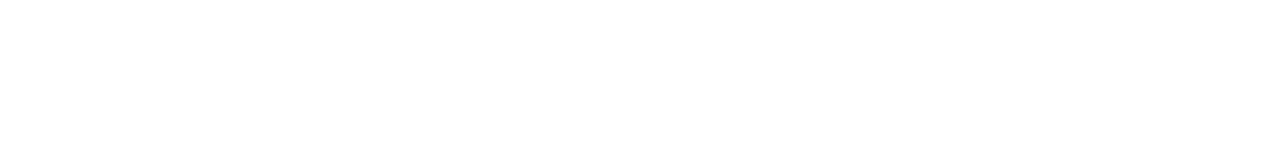
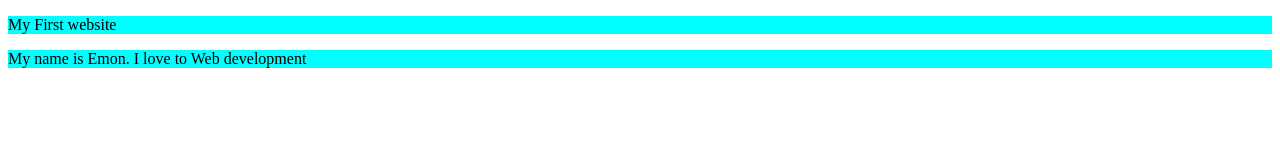
Before and after one commit to EmonHossain12/hello, a plain HTML site: page index.html in a window 1280 px wide. Drawn offline with Linux system fonts and the light colour scheme.

Commit message:
added the first blog

```diff
--- a/index.html
+++ b/index.html
@@ -4,8 +4,10 @@
     <meta charset="UTF-8">
     <meta name="viewport" content="width=device-width, initial-scale=1.0">
     <title>Document</title>
+    <link rel="stylesheet" href="style.css">
 </head>
 <body>
-
+       <p>My First website</p>
+       <p>My name is Emon. I love to Web development</p>
 </body>
 </html>
--- /dev/null
+++ b/style.css
@@ -0,0 +1,3 @@
+p{
+    background-color: aqua;
+}
```
